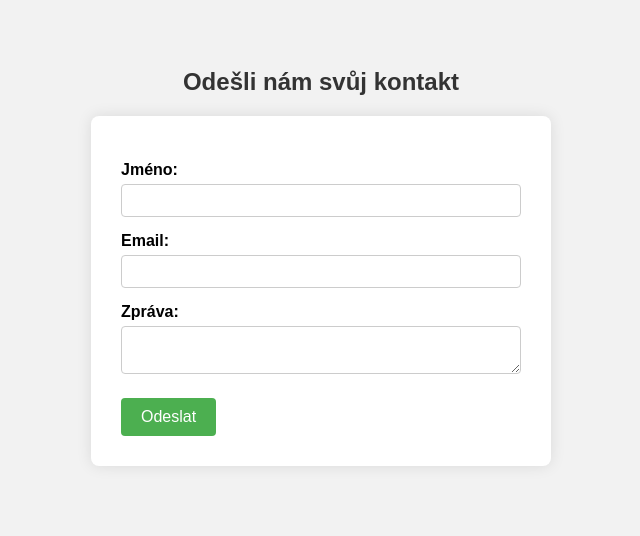
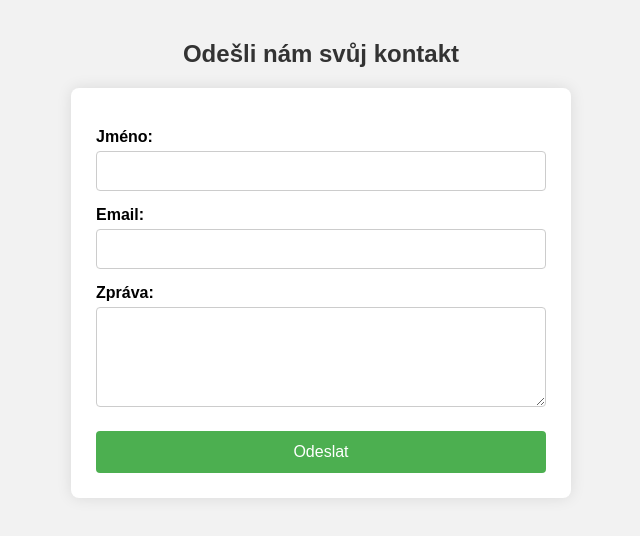
Before and after one commit to amonvo/FormularQR_GitHubPages, a plain HTML site: page index.html in a window 1280 px wide. Shown: the whole page, without its empty margins (319-959 px from the left). Drawn offline with Linux system fonts and the light colour scheme.

Commit message:
Update index.html

```diff
--- a/index.html
+++ b/index.html
@@ -2,27 +2,32 @@
 <html lang="cs">
 <head>
   <meta charset="UTF-8">
+  <meta name="viewport" content="width=device-width, initial-scale=1.0">
   <title>Formulář zájmu</title>
   <style>
+    * {
+      box-sizing: border-box;
+    }
+
     body {
       font-family: Arial, sans-serif;
       background: #f2f2f2;
-      padding: 40px;
-      text-align: center;
+      margin: 0;
+      padding: 20px;
     }
 
     h2 {
+      text-align: center;
       color: #333;
     }
 
     form {
       background: white;
-      padding: 30px;
+      padding: 25px;
+      border-radius: 8px;
+      max-width: 500px;
       margin: 0 auto;
-      border-radius: 8px;
-      max-width: 400px;
       box-shadow: 0 0 15px rgba(0, 0, 0, 0.1);
-      text-align: left;
     }
 
     label {
@@ -35,26 +40,49 @@
     input[type="email"],
     textarea {
       width: 100%;
-      padding: 8px;
+      padding: 10px;
       margin-top: 5px;
       border-radius: 4px;
       border: 1px solid #ccc;
-      box-sizing: border-box;
+      font-size: 16px;
+    }
+
+    textarea {
+      resize: vertical;
+      min-height: 100px;
     }
 
     button {
       margin-top: 20px;
+      width: 100%;
       background-color: #4CAF50;
       color: white;
       border: none;
-      padding: 10px 20px;
+      padding: 12px;
+      font-size: 16px;
+      border-radius: 4px;
       cursor: pointer;
-      border-radius: 4px;
-      font-size: 16px;
     }
 
     button:hover {
       background-color: #45a049;
+    }
+
+    @media (max-width: 600px) {
+      form {
+        padding: 20px;
+        margin: 10px;
+      }
+
+      h2 {
+        font-size: 22px;
+      }
+
+      input,
+      textarea,
+      button {
+        font-size: 16px;
+      }
     }
   </style>
 </head>
@@ -63,9 +91,16 @@
   <form action="https://formsubmit.co/vojtech.amon@seznam.cz" method="POST">
     <input type="hidden" name="_next" value="https://vojto.github.io/FormularQR_GitHubPages/thank-you.html">
     <input type="hidden" name="_subject" value="Nový zájemce z formuláře">
-    <label>Jméno:<input type="text" name="jmeno" required></label>
-    <label>Email:<input type="email" name="email" required></label>
-    <label>Zpráva:<textarea name="zprava"></textarea></label>
+
+    <label for="jmeno">Jméno:</label>
+    <input type="text" name="jmeno" id="jmeno" required>
+
+    <label for="email">Email:</label>
+    <input type="email" name="email" id="email" required>
+
+    <label for="zprava">Zpráva:</label>
+    <textarea name="zprava" id="zprava"></textarea>
+
     <button type="submit">Odeslat</button>
   </form>
 </body>
```
